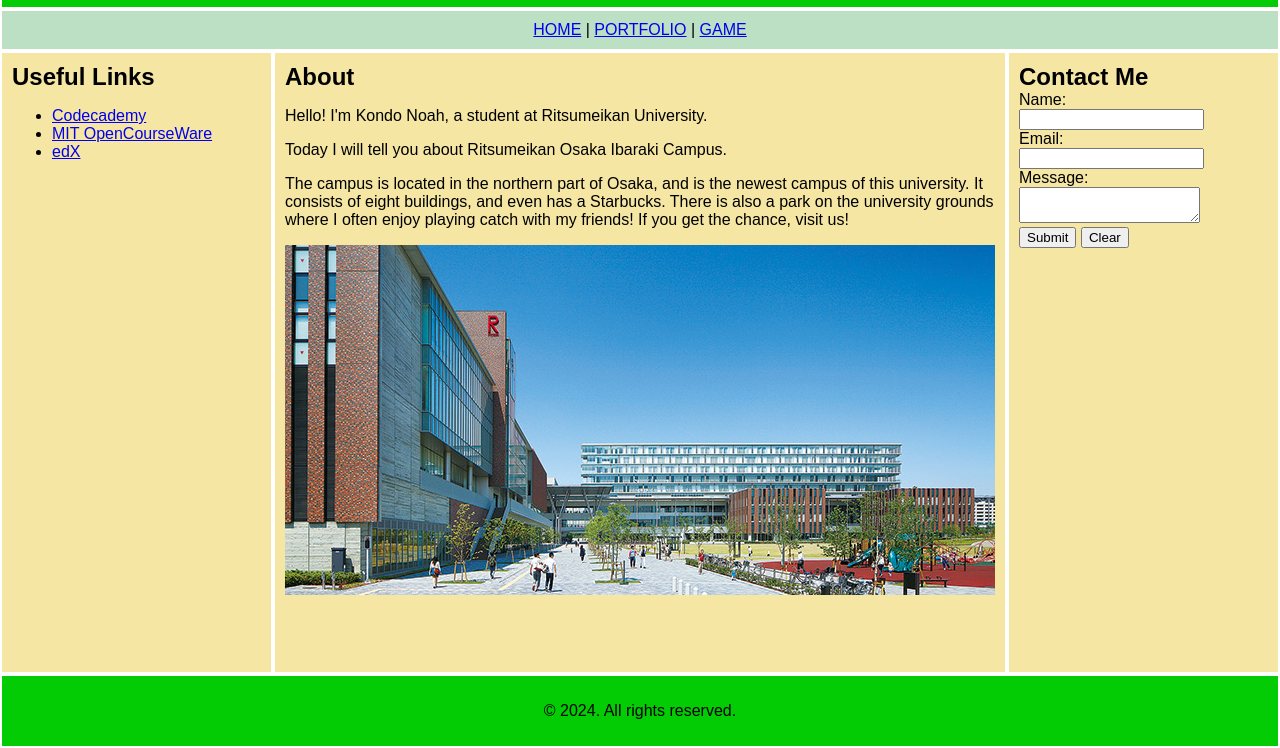
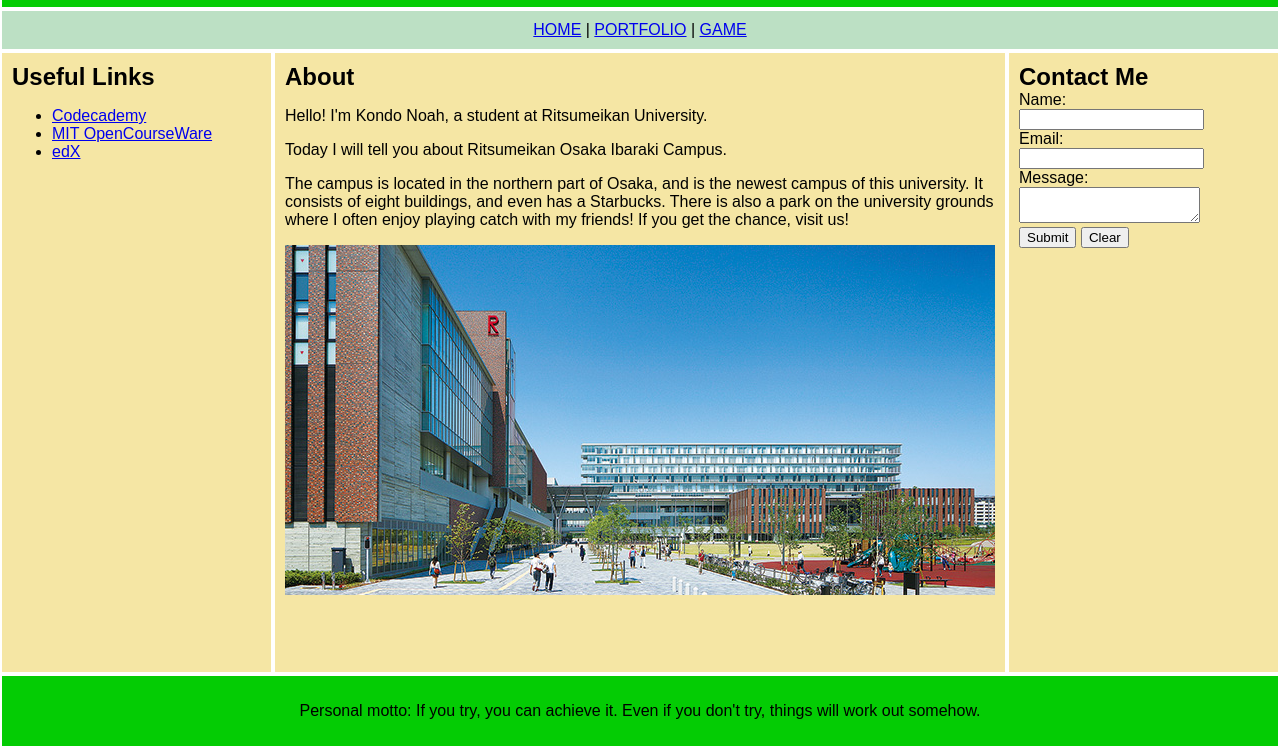
Before and after one commit to nozomi307/exercise4, a plain HTML site: page index.html in a window 1280 px wide. Shown: the part 52-800 px from the top of the page. Drawn offline with Linux system fonts and the light colour scheme.

Commit message:
Update index.html

```diff
--- a/index.html
+++ b/index.html
@@ -47,7 +47,7 @@
         </form>
     </div>
     <footer>
-        <p>&copy; 2024. All rights reserved.</p>
+        <p>Personal motto: If you try, you can achieve it. Even if you don't try, things will work out somehow.</p>
     </footer>
 </body>
 </html>
```
